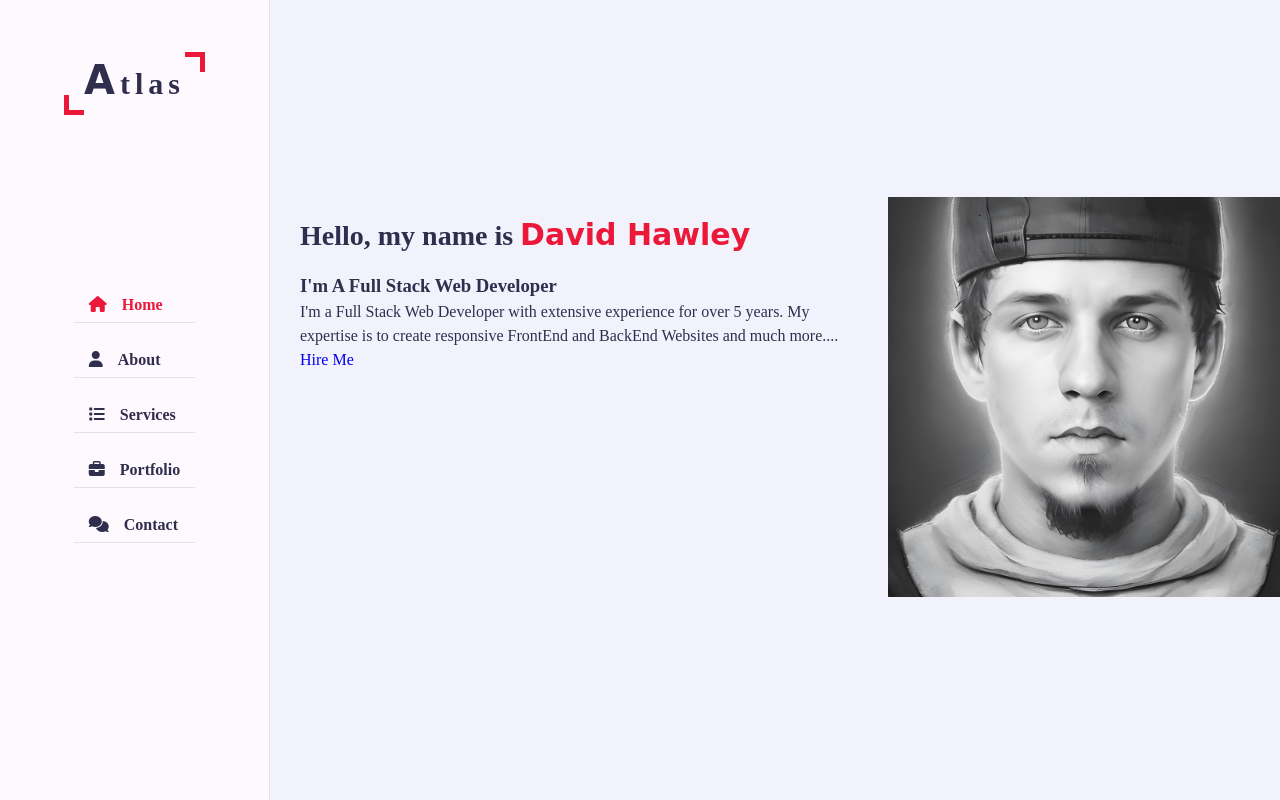
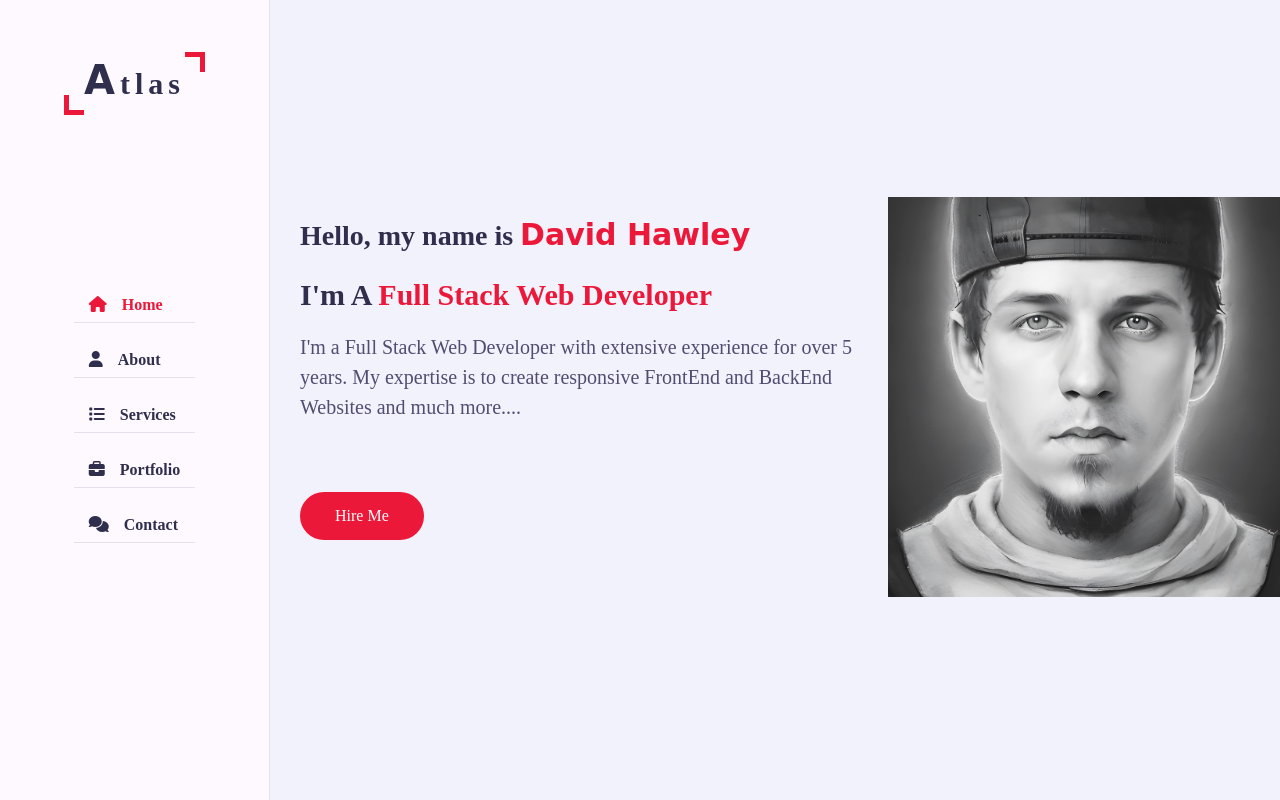
Before and after one commit to DevCodeX1/portfolio-2, a plain HTML site: page index.html in a window 1280 px wide. Drawn offline with Linux system fonts and the light colour scheme; a web font is replaced by a local one.

Commit message:
"Changes to the style.css"

```diff
--- a/css/style.css
+++ b/css/style.css
@@ -15,6 +15,7 @@ body {
   font-size: 16px;
   font-family: "Poppins" sans-serif;
 }
+
 * {
   margin: 0;
   padding: 0;
@@ -22,13 +23,16 @@ body {
   text-decoration: none;
   box-sizing: border-box;
 }
+
 ::before,
 ::after {
   box-sizing: border-box;
 }
+
 ul {
   list-style: none;
 }
+
 .section {
   background: var(--bg-black-900);
   min-height: 100vh;
@@ -40,21 +44,40 @@ ul {
   right: 0;
   opacity: 1;
 }
-.padd-15{
+
+.padd-15 {
   padding-left: 15px;
   padding-right: 15px;
 }
-.container{
+
+.container {
   max-width: 1100px;
   width: 100%;
   margin: auto;
 }
-.row{
+
+.row {
   display: flex;
   flex-wrap: wrap;
   margin-left: -15px;
   margin-right: -15px;
   position: relative;
+}
+
+.btn{
+  font-size: 16px;
+  font-weight: 500;
+  padding: 12px 35px;
+  color: white;
+  border-radius: 40px;
+  display: inline-block;
+  white-space: nowrap;
+  border: none;
+  background: var(--skin-color);
+  transition: all 0.3s ease;
+}
+.btn:hover{
+  transform: scale(1.10);
 }
 /* Aside */
 .aside {
@@ -71,12 +94,14 @@ ul {
   align-items: center;
   z-index: 10;
 }
+
 .aside .logo {
   position: absolute;
   top: 50px;
   font-size: 30px;
   text-transform: capitalize;
 }
+
 .aside .logo a {
   color: var(--text-black-900);
   font-weight: 700;
@@ -85,10 +110,12 @@ ul {
   letter-spacing: 5px;
   position: relative;
 }
+
 .aside .logo a span {
   font-family: "Clicker Script", cursive;
   font-size: 40px;
 }
+
 .aside .logo a:before {
   content: "";
   position: absolute;
@@ -99,6 +126,7 @@ ul {
   bottom: 0;
   left: 0;
 }
+
 .aside .logo a:after {
   content: "";
   position: absolute;
@@ -109,6 +137,7 @@ ul {
   top: 0;
   right: 0;
 }
+
 .aside .nav-toggler {
   height: 40px;
   width: 45px;
@@ -123,6 +152,7 @@ ul {
   align-items: center;
   justify-content: center;
 }
+
 .aside .nav-toggler span {
   height: 2px;
   width: 18px;
@@ -130,6 +160,7 @@ ul {
   display: inline-block;
   position: relative;
 }
+
 .aside .nav-toggler span::before {
   content: "";
   height: 2px;
@@ -139,6 +170,7 @@ ul {
   top: -6px;
   left: 0;
 }
+
 .aside .nav-toggler span::after {
   content: "";
   height: 2px;
@@ -148,13 +180,16 @@ ul {
   top: 6px;
   left: 0;
 }
+
 .aside .nav {
   margin-top: 50px;
 }
+
 .aside .nav li {
   margin-bottom: 20px;
   display: block;
 }
+
 .aside .nav li a {
   font-size: 16px;
   font-weight: 600;
@@ -163,40 +198,60 @@ ul {
   color: var(--text-black-900);
   padding: 5px 15px;
 }
+
 .aside .nav li a.active {
   color: var(--skin-color);
 }
+
 .aside .nav li a i {
   margin-right: 15px;
 }
+
 /* Home */
 
-.home{
+.home {
   min-height: 100vh;
   display: flex;
   color: var(--text-black-900);
 }
-.home .home-info{
+
+.home .home-info {
   flex: 0 0 60%;
   max-width: 60%;
 }
-h3.hello{
+
+h3.hello {
   font-size: 28px;
   margin: 15px 0;
 }
-h3.hello span{
-  font-family: 'Clicker Script', cursive;
+
+h3.hello span {
+  font-family: "Clicker Script", cursive;
   font-size: 30px;
   font-weight: 700;
   color: var(--skin-color);
 }
-.home .home-img{
+
+h3.my-profession {
+  font-size: 30px;
+  margin: 15px 0;
+}
+
+.typing{
+  color: var(--skin-color);
+}
+
+.home .home-img {
   flex: 0 0 40%;
   max-width: 40%;
   text-align: center;
   position: relative;
 }
-.home .home-img img{
+.home-info p{
+  margin-bottom: 70px;
+  font-size: 20px;
+  color: var(--text-black-700);
+}
+.home .home-img img {
   height: 400px;
-
 }
```
Lines whose indentation alone changed are shown as unchanged.
